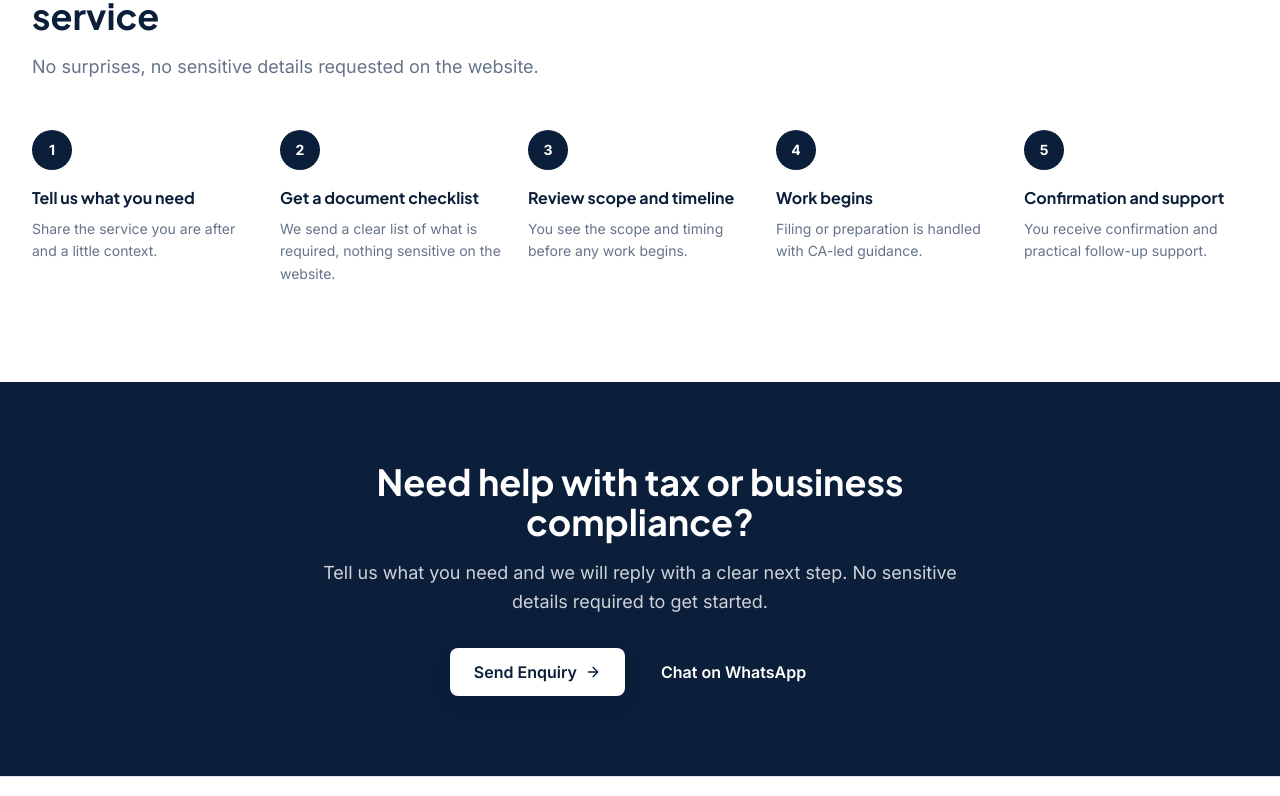
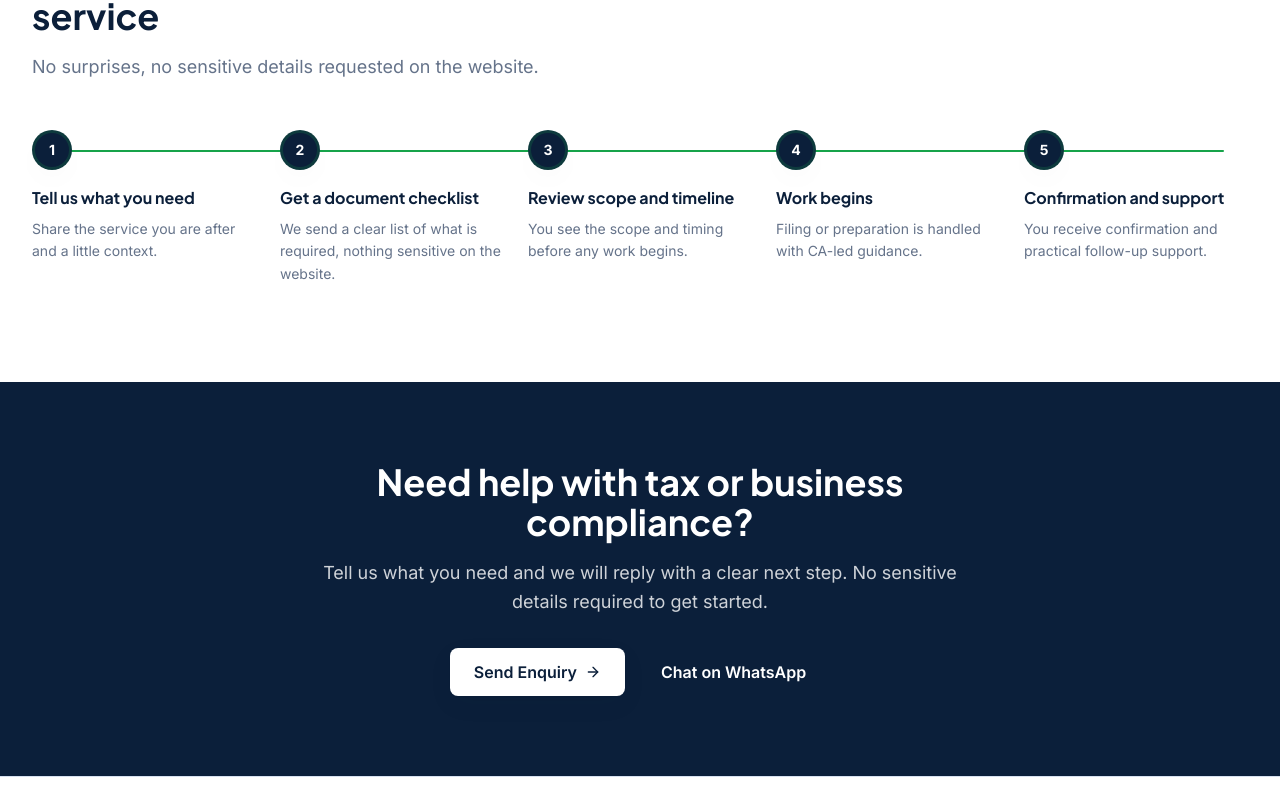
Before and after one commit to socialmediahustle04/easytaxplanners, a Next.js app: page /services in a window 1280 px wide. Shown: the part 1604-2400 px from the top of the page. Built offline with nearby package versions, Linux system fonts and the light colour scheme.

Commit message:
Animate trust and process sections

```diff
--- a/src/app/page.tsx
+++ b/src/app/page.tsx
@@ -5,13 +5,13 @@ import { Section } from "@/components/Section";
 import { Container } from "@/components/Container";
 import { SectionHeader } from "@/components/SectionHeader";
 import { ServiceCard } from "@/components/ServiceCard";
-import { TrustBadge } from "@/components/TrustBadge";
 import { ProcessSteps } from "@/components/ProcessSteps";
 import { ResourceCard } from "@/components/ResourceCard";
 import { CTASection } from "@/components/CTASection";
 import { WhyChooseSection } from "@/components/WhyChooseSection";
 import { Reveal } from "@/components/Reveal";
 import { Button } from "@/components/Button";
+import { AnimatedTrustStrip } from "@/components/AnimatedTrustStrip";
 import { iconMap } from "@/lib/icon-map";
 import { homepageOfferings } from "@/content/offerings";
 import { trustItems } from "@/content/trust";
@@ -33,13 +33,7 @@ export default function HomePage() {
       <Hero />
 
       {/* Trust strip (directly below hero, not inside it) */}
-      <div className="border-b border-line bg-surface">
-        <Container className="flex flex-wrap items-center justify-center gap-x-8 gap-y-4 py-5">
-          {trustItems.map((item) => (
-            <TrustBadge key={item.id} item={item} variant="compact" />
-          ))}
-        </Container>
-      </div>
+      <AnimatedTrustStrip items={trustItems} />
 
       {/* Core services */}
       <Section>
@@ -120,9 +114,17 @@ export default function HomePage() {
           </div>
           <div className="rounded-2xl bg-white p-6 shadow-card">
             <div className="grid gap-3">
-              {trustItems.map((item) => (
-                <TrustBadge key={item.id} item={item} variant="compact" />
-              ))}
+              {trustItems.map((item) => {
+                const Icon = iconMap[item.icon];
+                return (
+                  <div key={item.id} className="flex items-center gap-2.5">
+                    <span className="inline-flex h-9 w-9 shrink-0 items-center justify-center rounded-lg bg-brand-soft text-brand">
+                      <Icon className="h-5 w-5" strokeWidth={1.75} aria-hidden="true" />
+                    </span>
+                    <span className="text-sm font-semibold text-navy">{item.label}</span>
+                  </div>
+                );
+              })}
             </div>
           </div>
         </div>
--- /dev/null
+++ b/src/components/AnimatedTrustStrip.tsx
@@ -0,0 +1,39 @@
+"use client";
+
+import { motion, useReducedMotion } from "framer-motion";
+import type { TrustItem } from "@/content/types";
+import { iconMap } from "@/lib/icon-map";
+
+export function AnimatedTrustStrip({ items }: { items: TrustItem[] }) {
+  const reduce = useReducedMotion();
+  const marqueeItems = [...items, ...items];
+
+  return (
+    <div className="overflow-hidden border-b border-line bg-surface">
+      <div className="mx-auto max-w-7xl px-4 py-4 sm:px-6 lg:px-8">
+        <motion.div
+          className="flex w-max items-center gap-4"
+          animate={reduce ? undefined : { x: ["0%", "-50%"] }}
+          transition={reduce ? undefined : { duration: 26, repeat: Infinity, ease: "linear" }}
+        >
+          {marqueeItems.map((item, index) => {
+            const Icon = iconMap[item.icon];
+            return (
+              <div
+                key={`${item.id}-${index}`}
+                aria-hidden={index >= items.length}
+                className="group inline-flex min-w-max items-center gap-3 rounded-2xl border border-line bg-background px-4 py-3 shadow-[0_12px_36px_-28px_rgba(15,35,62,0.55)]"
+              >
+                <span className="relative inline-flex h-9 w-9 shrink-0 items-center justify-center rounded-xl bg-brand-soft text-brand">
+                  <span className="absolute inset-0 rounded-xl bg-brand/10 opacity-0 transition-opacity duration-300 group-hover:opacity-100" />
+                  <Icon className="relative h-5 w-5" strokeWidth={1.75} aria-hidden="true" />
+                </span>
+                <span className="text-sm font-bold text-navy">{item.label}</span>
+              </div>
+            );
+          })}
+        </motion.div>
+      </div>
+    </div>
+  );
+}
--- a/src/components/Hero.tsx
+++ b/src/components/Hero.tsx
@@ -62,8 +62,6 @@ export function Hero() {
                   ))}
                 </span>
                 <span>4.8</span>
-                <span className="h-3.5 w-px bg-line sm:h-4" aria-hidden="true" />
-                <span className="min-w-0 flex-1 truncate text-left underline decoration-line underline-offset-2 sm:flex-none sm:text-center">{hero.trustPills[2]}</span>
               </div>
             </motion.div>
 
--- a/src/components/ProcessSteps.tsx
+++ b/src/components/ProcessSteps.tsx
@@ -1,18 +1,50 @@
+"use client";
+
+import { motion, useReducedMotion } from "framer-motion";
 import type { ProcessStep } from "@/content/types";
 
 // Numbered process. Numbering is meaningful here: the steps are an ordered
 // sequence the visitor moves through.
 export function ProcessSteps({ steps }: { steps: ProcessStep[] }) {
+  const reduce = useReducedMotion();
+
   return (
-    <ol className="grid gap-6 sm:grid-cols-2 lg:grid-cols-5">
+    <ol className="relative grid gap-8 md:grid-cols-5 md:gap-6">
+      <div
+        aria-hidden="true"
+        className="absolute bottom-7 left-5 top-5 w-px bg-success/15 md:bottom-auto md:left-[2%] md:right-[2%] md:top-5 md:h-px md:w-auto"
+      />
+      <motion.div
+        aria-hidden="true"
+        className="absolute bottom-7 left-5 top-5 w-0.5 origin-top rounded-full bg-success md:bottom-auto md:left-[2%] md:right-[2%] md:top-5 md:h-0.5 md:w-auto md:origin-left"
+        initial={reduce ? false : { scaleY: 0, scaleX: 0 }}
+        whileInView={reduce ? undefined : { scaleY: 1, scaleX: 1 }}
+        viewport={{ once: true, amount: 0.35 }}
+        transition={{ duration: 1.2, ease: [0.16, 1, 0.3, 1] }}
+      />
       {steps.map((step, index) => (
-        <li key={step.title} className="relative flex flex-col">
-          <span className="inline-flex h-10 w-10 items-center justify-center rounded-full bg-navy text-sm font-bold text-white">
+        <motion.li
+          key={step.title}
+          className="relative z-10 grid grid-cols-[2.5rem_1fr] gap-4 md:block"
+          initial={reduce ? false : { opacity: 0, y: 14 }}
+          whileInView={reduce ? undefined : { opacity: 1, y: 0 }}
+          viewport={{ once: true, amount: 0.45 }}
+          transition={{ duration: 0.45, delay: index * 0.08, ease: [0.16, 1, 0.3, 1] }}
+        >
+          <motion.span
+            className="inline-flex h-10 w-10 items-center justify-center rounded-full border-[3px] border-success/20 bg-navy text-sm font-bold text-white shadow-[0_12px_28px_-18px_rgba(15,35,62,0.8)]"
+            initial={false}
+            whileInView={reduce ? undefined : { scale: [0.92, 1.08, 1] }}
+            viewport={{ once: true, amount: 0.45 }}
+            transition={{ duration: 0.5, delay: index * 0.08, ease: [0.16, 1, 0.3, 1] }}
+          >
             {index + 1}
-          </span>
-          <h3 className="mt-4 text-base font-bold text-navy">{step.title}</h3>
-          <p className="mt-2 text-sm leading-relaxed text-muted">{step.description}</p>
-        </li>
+          </motion.span>
+          <div>
+            <h3 className="text-base font-bold text-navy md:mt-4">{step.title}</h3>
+            <p className="mt-2 text-sm leading-relaxed text-muted">{step.description}</p>
+          </div>
+        </motion.li>
       ))}
     </ol>
   );
--- a/src/content/homepage.ts
+++ b/src/content/homepage.ts
@@ -14,7 +14,7 @@ export const hero = {
   // Retained for any other references to the original hero CTAs.
   primaryCta: { label: "Get Compliance Help", href: "/contact" },
   secondaryCta: { label: "View Services", href: "/services" },
-  trustPills: ["8+ yrs CA experience", "4.8 client trust", "Jammu & online support"],
+  trustPills: ["8+ yrs CA experience", "4.8 client trust"],
   reassurance: "Maximum Tax Clarity, Guaranteed",
   support: "Received a notice? We guide the next step before you panic or pay twice.",
   actionCards: [
--- a/src/content/site-config.ts
+++ b/src/content/site-config.ts
@@ -9,17 +9,10 @@ export const siteConfig = {
   // Used for canonical URLs, sitemap and Open Graph. Update before launch.
   url: "https://www.easytaxplanners.in",
 
-  // ---------------------------------------------------------------------------
-  // PLACEHOLDER CONTACT DETAILS — REPLACE BEFORE LAUNCH
-  // The WhatsApp number below is a non-working placeholder. Swap in the real
-  // business WhatsApp number (digits only, with country code) in `whatsappNumber`
-  // and a human-friendly version in `whatsappDisplay`.
-  // ---------------------------------------------------------------------------
-  whatsappNumber: "910000000000", // PLACEHOLDER: e.g. 919876543210
-  whatsappDisplay: "+91 00000 00000", // PLACEHOLDER
+  whatsappNumber: "919797507595",
+  whatsappDisplay: "+91 97975 07595",
   email: "hello@easytaxplanners.in", // PLACEHOLDER
-  contactNote:
-    "Replace the placeholder WhatsApp number and email in src/content/site-config.ts before going live.",
+  contactNote: "WhatsApp-first support for tax and compliance enquiries.",
 
   nav: [
     { label: "Home", href: "/" },
```
